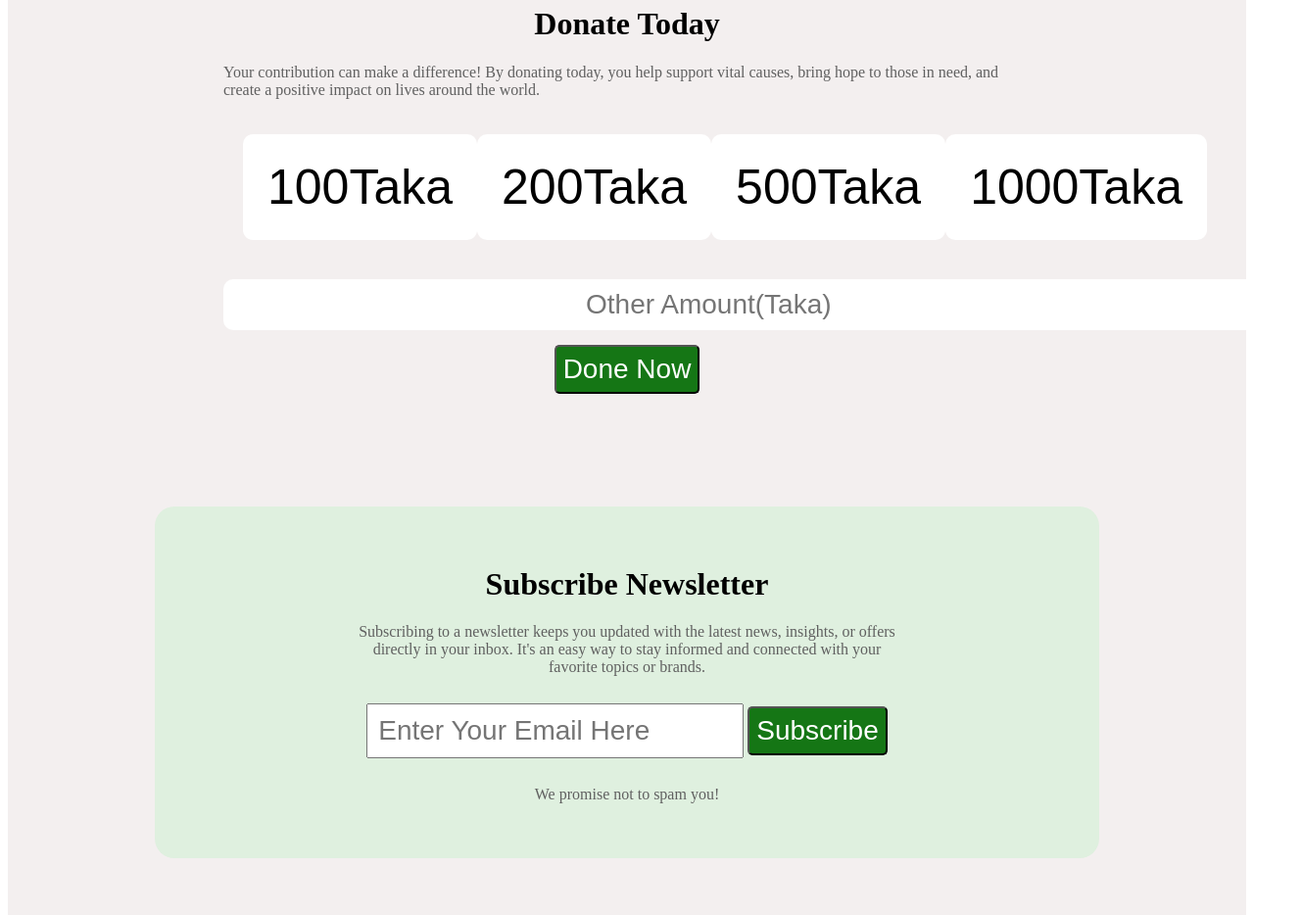
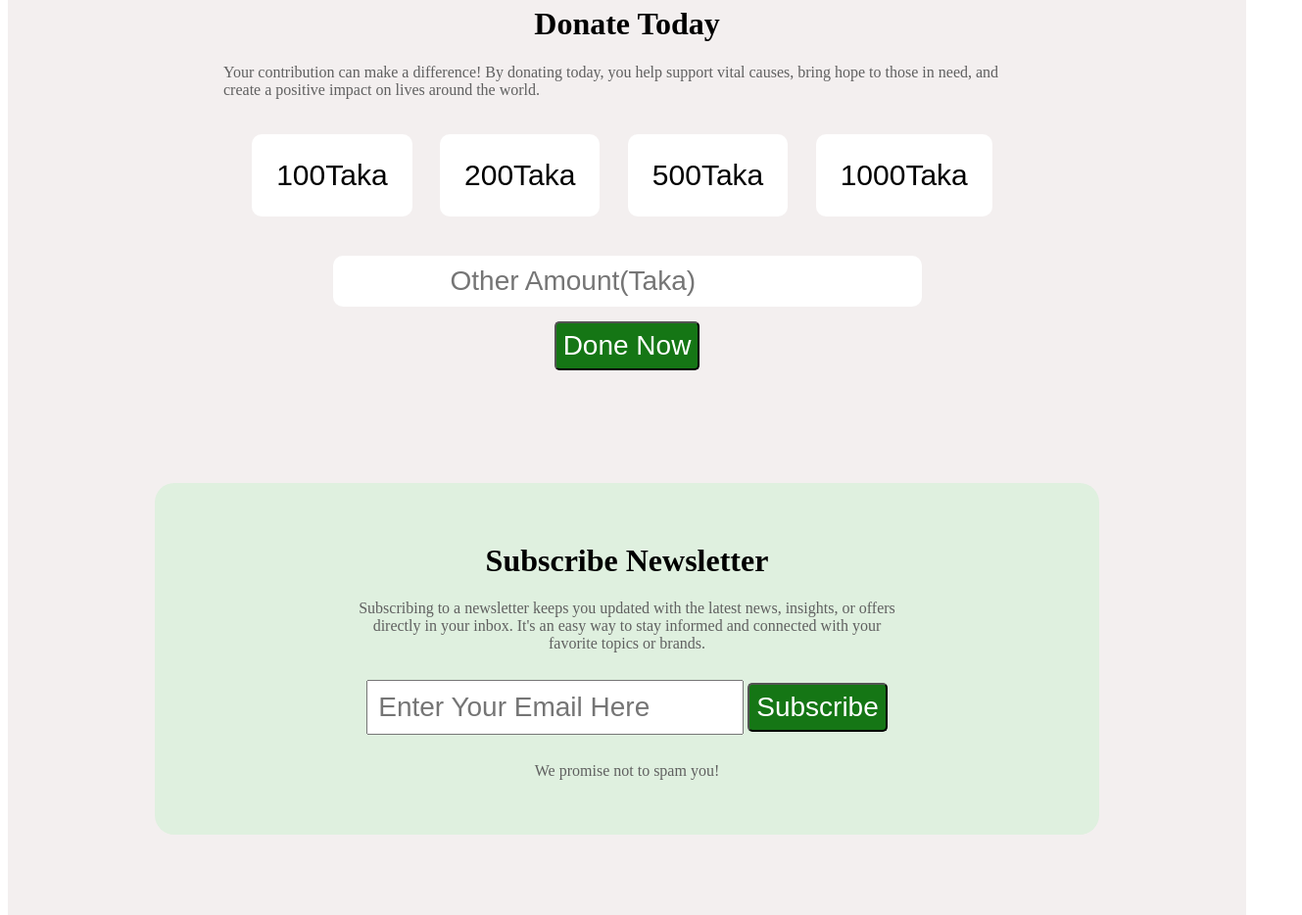
Before and after one commit to AhsanAlRafee/hero_assignment_1, a plain HTML site: page index.html in a window 1280 px wide. Shown: the part 3320-4254 px from the top of the page at 98% size, 1329 px wide, since content can reach past the window. Drawn offline with Linux system fonts and the light colour scheme.

Commit message:
edit the donate section

```diff
--- a/styles/style.css
+++ b/styles/style.css
@@ -198,13 +198,15 @@ padding: 50px 40px 50px 50px;
 
 }
 
+
 .taka1 button{
-    font-size: 50px;
+    font-size: 30px;
     justify-content: space-between;
     border-radius: 10px;
     background-color: white;
     border: none;
     padding: 25px;
+    margin: 0 10px 0 0;
 }
 .taka1 button:hover{
     background: rgb(171, 230, 171);
@@ -226,7 +228,7 @@ padding: 50px 40px 50px 50px;
 }
 .amo{
     font-size: 28px;
-    padding: 10px 370px;
+    padding: 10px 120px;
     border-radius: 10px;
     background-color: white;
     border: none;
```
